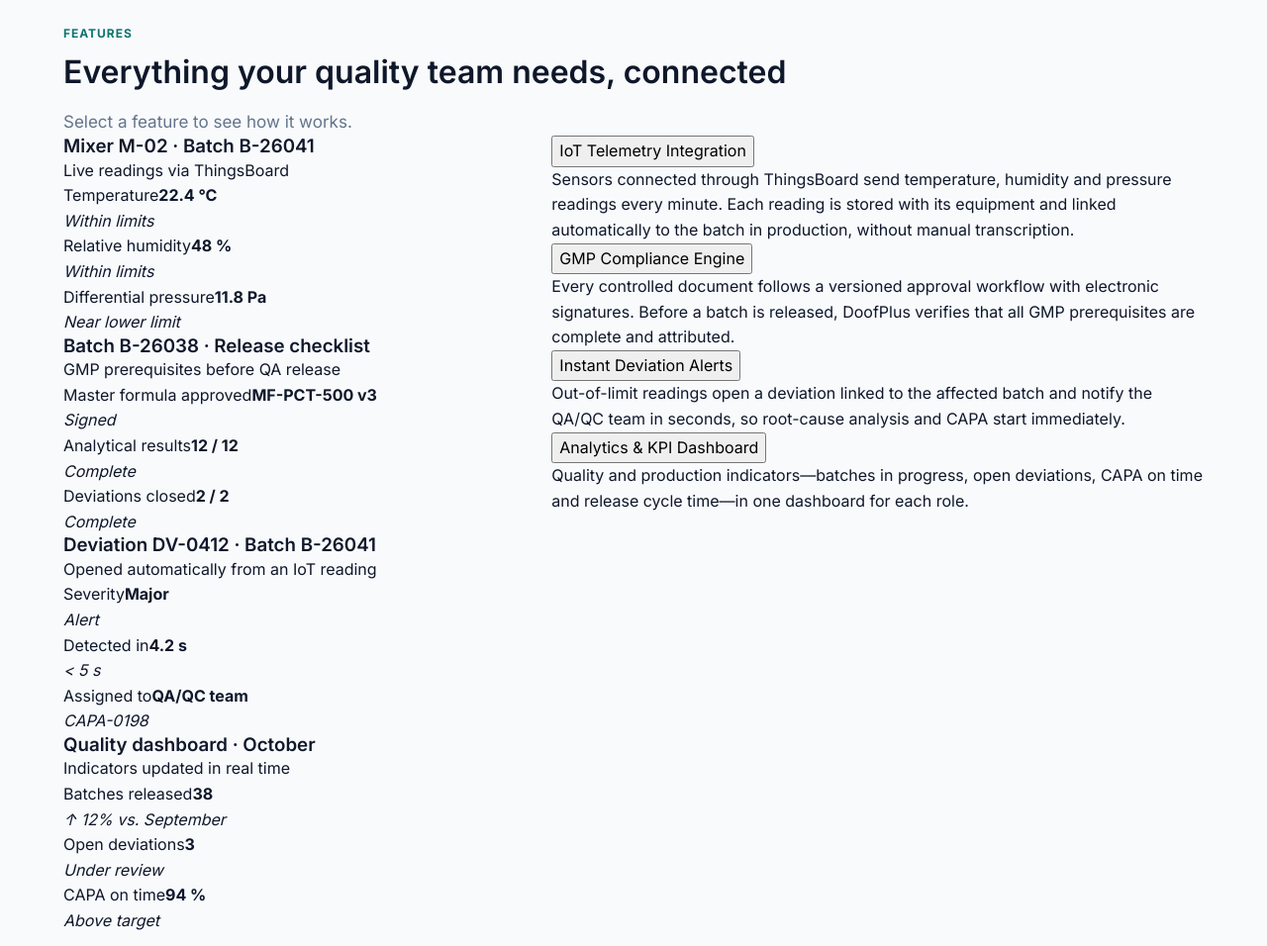
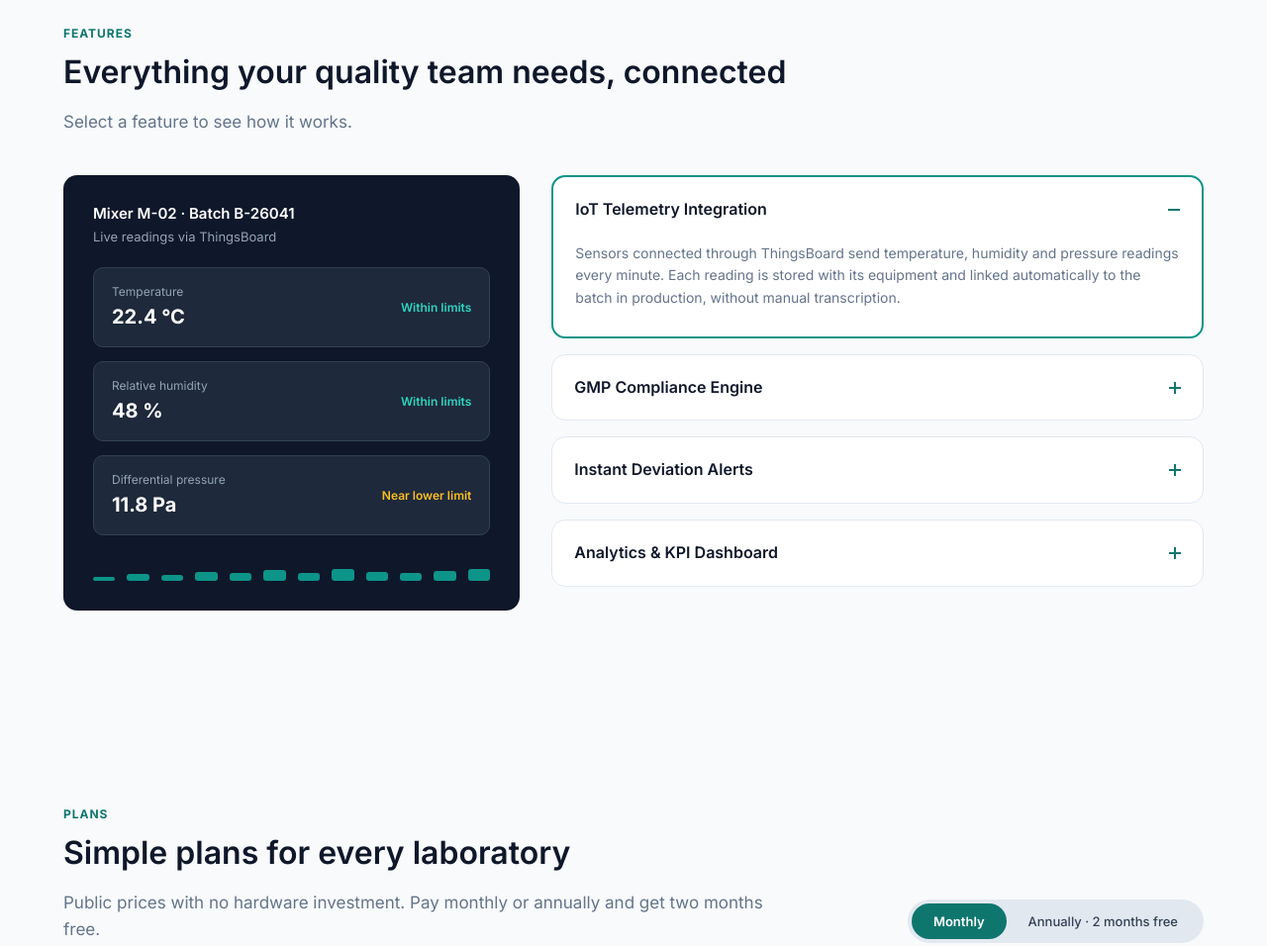
Before and after one commit to IngesCompany-7742/IngesCompany-LandingPage, a website built with webpack: page index.html in a window 1280 px wide. Shown: the part 2260-3216 px from the top of the page at 99% size. Built offline with nearby package versions, Linux system fonts and the light colour scheme.

Commit message:
feat(features): add features styles

```diff
--- a/public/assets/styles/sections.css
+++ b/public/assets/styles/sections.css
@@ -244,6 +244,155 @@
     stroke-linecap: round;
     stroke-linejoin: round;
 }
+/* ---------- Features ---------- */
+
+.features-grid {
+  display: grid;
+  align-items: start;
+  margin-top: 40px;
+}
+
+.feature-panel {
+  display: none;
+  padding: 30px;
+  border-radius: var(--radius);
+  background: var(--navy);
+  color: #fff;
+}
+
+.feature-panel.active {
+  display: block;
+}
+
+.feature-panel h3 {
+  font-size: 15px;
+}
+
+.panel-subtitle {
+  margin: 4px 0 20px;
+  color: #94a3b8;
+  font-size: 13px;
+}
+
+.reading {
+  display: flex;
+  align-items: center;
+  justify-content: space-between;
+  gap: 16px;
+  margin-top: 14px;
+  padding: 14px 18px;
+  border: 1px solid var(--navy-line);
+  border-radius: 10px;
+  background: var(--navy-soft);
+}
+
+.reading span {
+  display: block;
+  color: #94a3b8;
+  font-size: 12px;
+}
+
+.reading strong {
+  font-size: 20px;
+}
+
+.reading em {
+  font-size: 12px;
+  font-style: normal;
+  font-weight: 600;
+  text-align: right;
+}
+
+.reading .ok {
+  color: var(--teal-bright);
+}
+
+.reading .warn {
+  color: #fbbf24;
+}
+
+.bars {
+  display: flex;
+  align-items: flex-end;
+  gap: 12px;
+  height: 16px;
+  margin-top: 30px;
+}
+
+.bars i {
+  flex: 1;
+  border-radius: 3px;
+  background: #0d9488;
+}
+
+.accordion {
+  display: flex;
+  flex-direction: column;
+  gap: 16px;
+}
+
+.accordion-item {
+  border: 1px solid var(--border);
+  border-radius: var(--radius);
+  background: #fff;
+}
+
+.accordion-item.open {
+  border: 2px solid #0d9488;
+}
+
+.accordion-header {
+  display: flex;
+  width: 100%;
+  align-items: center;
+  justify-content: space-between;
+  gap: 16px;
+  padding: 20px 22px;
+  border: 0;
+  background: transparent;
+  color: var(--text);
+  font-size: 16px;
+  font-weight: 600;
+  text-align: left;
+}
+
+.accordion-icon {
+  position: relative;
+  width: 12px;
+  height: 12px;
+  flex-shrink: 0;
+}
+
+.accordion-icon::before,
+.accordion-icon::after {
+  content: "";
+  position: absolute;
+  top: 5px;
+  left: 0;
+  width: 12px;
+  height: 2px;
+  background: var(--teal);
+}
+
+.accordion-icon::after {
+  transform: rotate(90deg);
+}
+
+.accordion-item.open .accordion-icon::after {
+  display: none;
+}
+
+.accordion-body {
+  display: none;
+  padding: 0 22px 28px;
+  color: var(--muted);
+  font-size: 14px;
+}
+
+.accordion-item.open .accordion-body {
+  display: block;
+}
+
 /* ---------- Plans ---------- */
 
 .plans-head {
```
